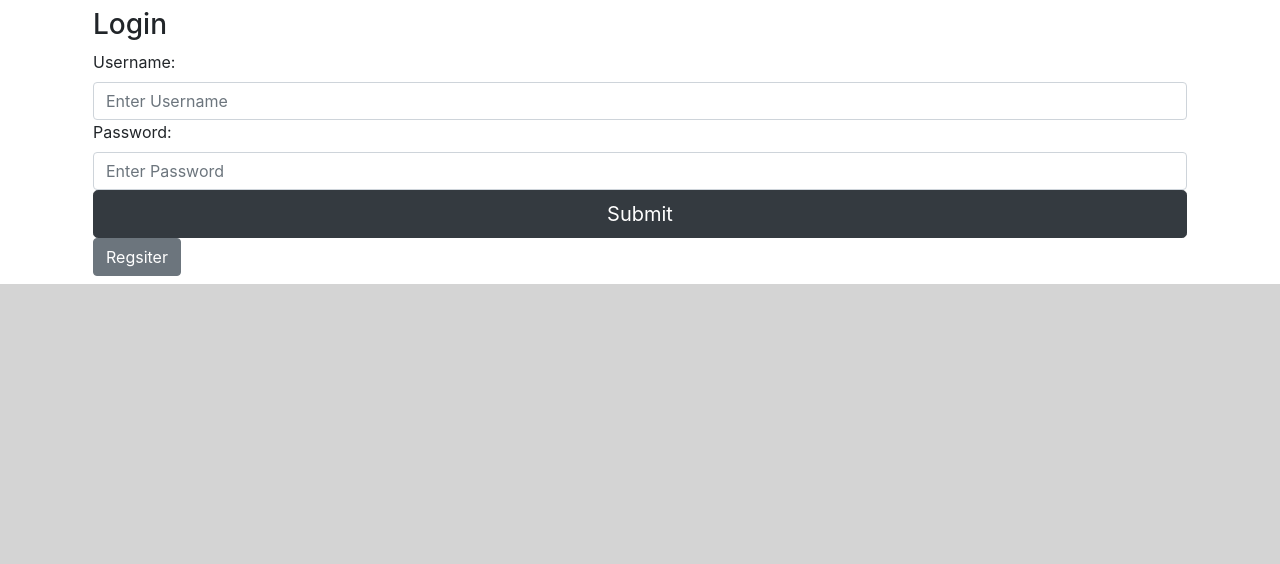
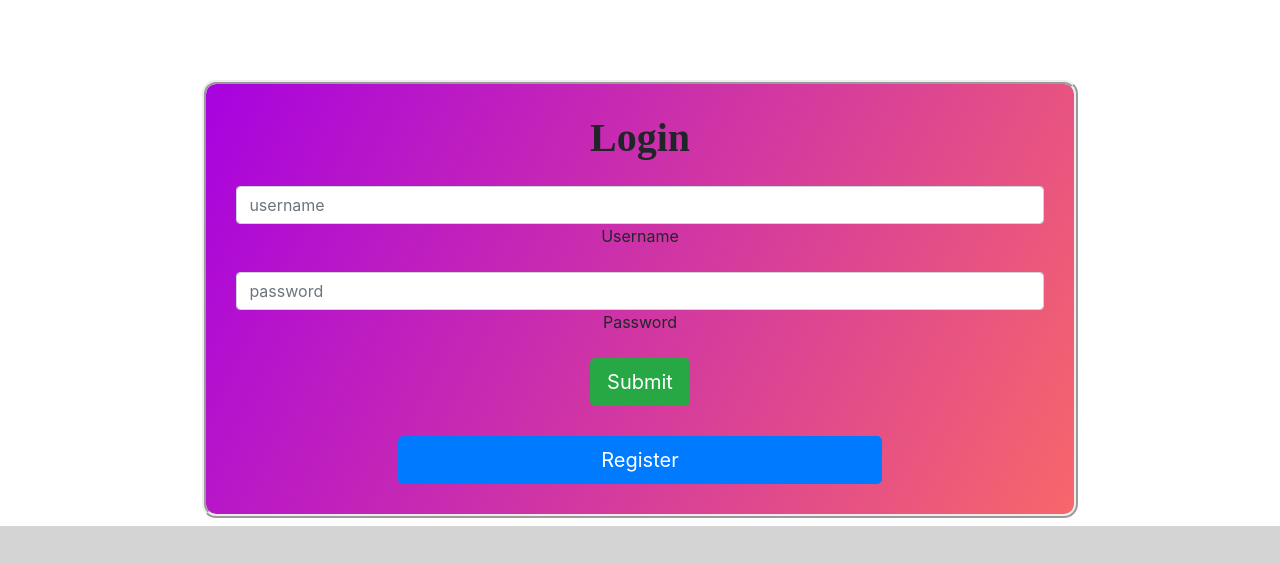
Before and after one commit to sharmilasanu/myFlix-client, a React (Vite) app: page / in a window 1280 px wide. Shown: the top 564 px of the page. Built offline with nearby package versions, Linux system fonts and the light colour scheme.

Commit message:
Update login-view.jsx

```diff
--- a/src/components/LoginView/login-view.jsx
+++ b/src/components/LoginView/login-view.jsx
@@ -1,53 +1,66 @@
 import React, { useState } from 'react';
 import axios from 'axios';
-import Form from 'react-bootstrap/Form';
-import Button from 'react-bootstrap/Button';
-import { Col, Row ,Container} from "react-bootstrap";
-import './login-view.scss';
+import PropTypes from 'prop-types';
+import { Link } from 'react-router-dom';
 
-export function LoginView(props) {
-  const [ username, setUsername ] = useState('');
-  const [ password, setPassword ] = useState('');
-
-  const handleSubmit = (e) => {
-    e.preventDefault();
-    /* Send a request to the server for authentication */
-    axios.post('https://sharmismyflix.herokuapp.com/login', {
-      UserName: username,
-      Password: password
-    })
-    .then(response => {
-
-      const data = response.data;
-      console.log(response.data)
-      props.onLoggedIn(data);
-    })
-    .catch(e => {
-      console.log('no such user')
-      console.log(password)
-    });
-  };
+// react-bootstrap UI
+import { Form, FloatingLabel, Button } from 'react-bootstrap';
+// scss file
+import './login-view.scss'
+// logo img
 
 
-  return (
 
+export function LoginView({ onLoggedIn }) {
+    const [username, setUsername] = useState('');
+    const [password, setPassword] = useState('');
+    const [error, setError] = useState('')
 
-    <Form>
-      <h3>Login</h3>
-      <Form.Group controlId="formUsername">
-        <Form.Label>Username:</Form.Label>
-        <Form.Control type="text" placeholder = "Enter Username" onChange={e => setUsername(e.target.value)} />
-      </Form.Group>
+    const handleSubmit = (e) => {
+        e.preventDefault();
 
-      <Form.Group controlId="formPassword">
-        <Form.Label>Password:</Form.Label>
-        <Form.Control type="password"  placeholder = "Enter Password" onChange={e => setPassword(e.target.value)} />
-      </Form.Group>
-      <Button className="btn btn-dark btn-lg btn-block" type="submit" onClick={handleSubmit}>
-        Submit
-      </Button>
-      <Button variant="secondary" type="button">Regsiter</Button>
-    </Form>
+        // error validation
+        if (username.length < 4) return setError('Must include a username that is longer than 4 characters');
+        if (password.length < 6) return setError('Must include a password that is longer than 6 characters');
 
-  );
+        axios.post('https://sharmismyflix.herokuapp.com/login/', {
+            UserName: username,
+            Password: password,
+        })
+            .then(response => {
+                onLoggedIn(response.data);
+            })
+            .catch(err => {
+                setError("User does not exist");
+                console.error(`User does not exist, ${err}`);
+            })
+    }
+
+    return (
+        <div className="mt-4 d-flex flex-column justify-content-center align-items-center">
+            <h1 className="d-flex align-items-center mb-5" style={{ fontFamily: 'Montserrat', fontWeight: 700, color: "#777978" }}>
+
+            </h1>
+            <Form className="login-view" onSubmit={handleSubmit} style={{ textAlign: "center" }}>
+                <h1 style={{ fontFamily: 'Montserrat', fontWeight: 700 }}>Login</h1>
+                <FloatingLabel controlId="formUsername" label="Username" className="mb-3 mt-4">
+                    <Form.Control type="text" value={username} onChange={e => setUsername(e.target.value)} placeholder="username" required />
+                </FloatingLabel>
+                <FloatingLabel controlId="formPassword" label="Password" className="mb-3">
+                    <Form.Control type="password" value={password} onChange={e => setPassword(e.target.value)} placeholder="password" required />
+                </FloatingLabel>
+                {error && <h5 style={{ color: "red", marginBottom: "40px" }}>Incorrect username or password</h5>}
+                <div className="d-grid gap-2">
+                    <Button size="lg" variant="success" type="submit">Submit</Button>
+                </div>
+                <Link to={`/register`}>
+                    <Button size="lg" variant="primary" className="register-button"> Register</Button>
+                </Link>
+            </Form>
+        </div >
+    )
 }
+
+LoginView.propTypes = {
+    onLoggedIn: PropTypes.func.isRequired
+}
```
